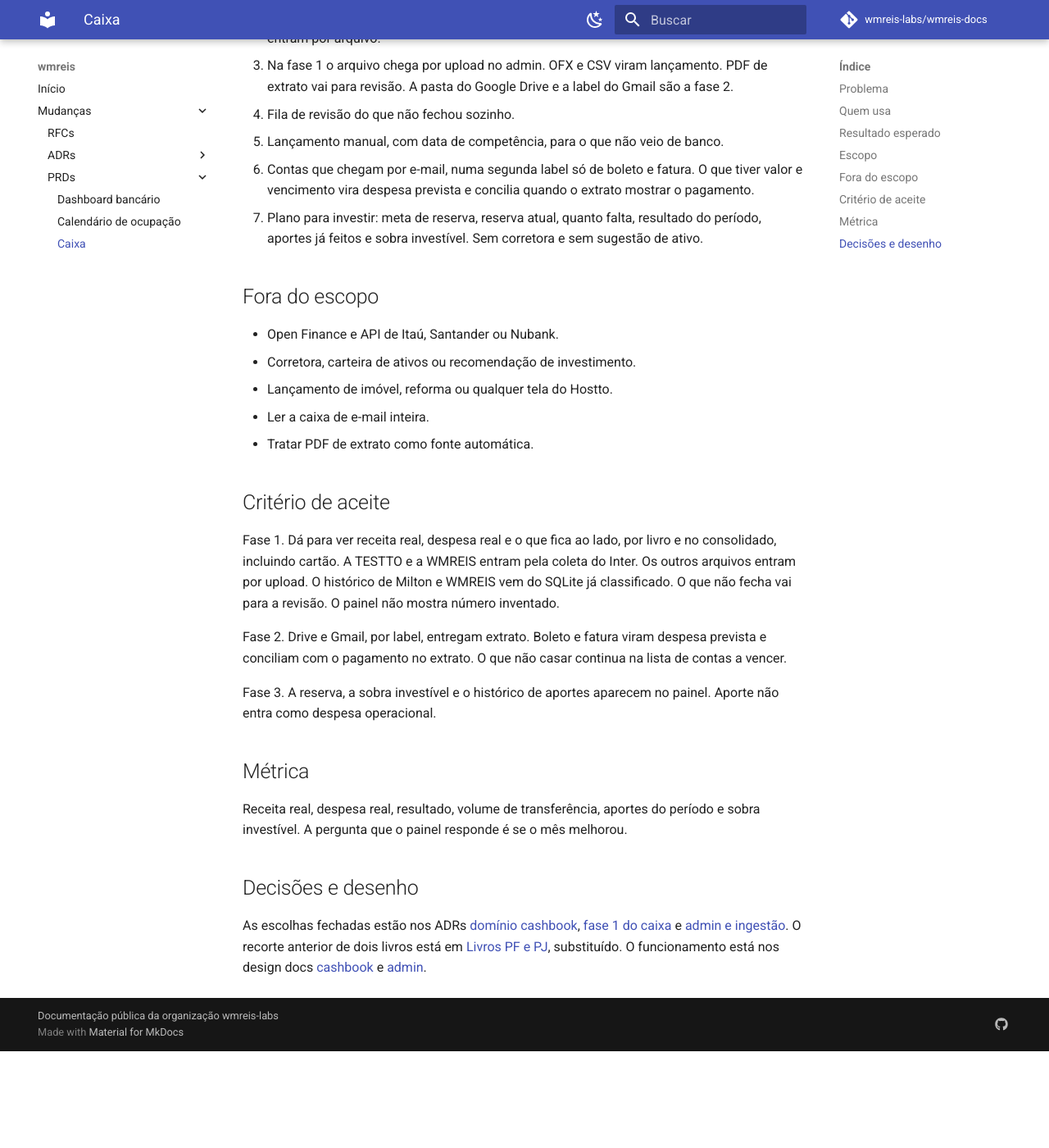
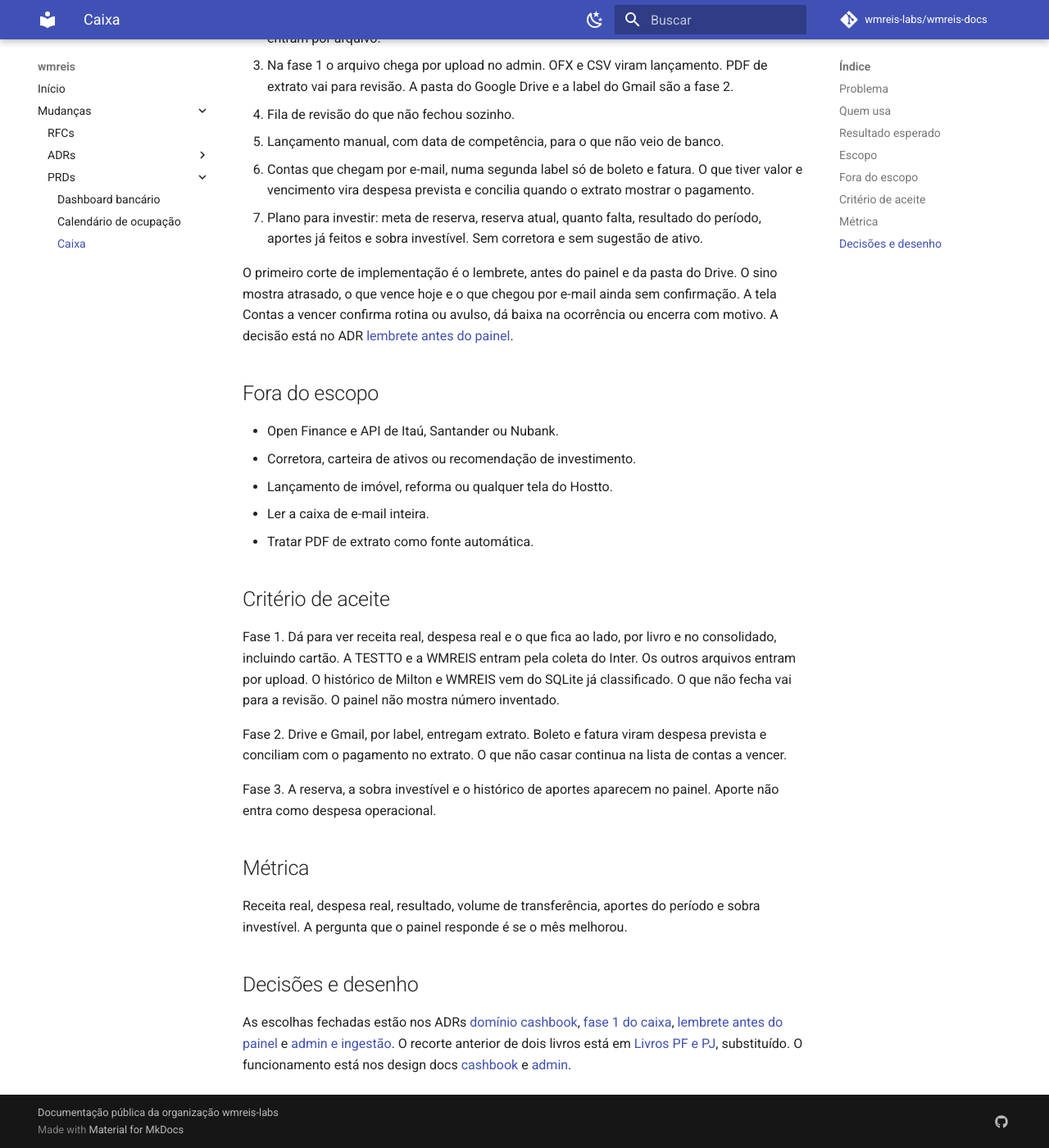
Before and after one commit to wmreis-labs/wmreis-docs, an MkDocs documentation site: the page built from docs/mudancas/prd/2026-09-27-caixa-pessoal-profissional.md, in a window 1280 px wide and 1400 px high, scrolled down 825 px. Shown: the whole window at 82% size. Built offline with MkDocs 1.6.1 and Material for MkDocs 9.7.7, drawn with Linux system fonts in a browser that asks for light colours; comment, search, counter and statistics services are not loaded; before the commit the page ends 2107 px from its top, so only the background shows below that.

Commit message:
docs: publicar o lembrete antes do painel

```diff
--- a/docs/mudancas/prd/2026-09-27-caixa-pessoal-profissional.md
+++ b/docs/mudancas/prd/2026-09-27-caixa-pessoal-profissional.md
@@ -26,6 +26,8 @@ Um painel, por livro e consolidado, que mostra receita real, despesa real e o re
 6. Contas que chegam por e-mail, numa segunda label só de boleto e fatura. O que tiver valor e vencimento vira despesa prevista e concilia quando o extrato mostrar o pagamento.
 7. Plano para investir: meta de reserva, reserva atual, quanto falta, resultado do período, aportes já feitos e sobra investível. Sem corretora e sem sugestão de ativo.
 
+O primeiro corte de implementação é o lembrete, antes do painel e da pasta do Drive. O sino mostra atrasado, o que vence hoje e o que chegou por e-mail ainda sem confirmação. A tela Contas a vencer confirma rotina ou avulso, dá baixa na ocorrência ou encerra com motivo. A decisão está no ADR [lembrete antes do painel](../adr/2026-10-17-lembrete-caixa.md).
+
 ## Fora do escopo
 
 - Open Finance e API de Itaú, Santander ou Nubank.
@@ -48,4 +50,4 @@ Receita real, despesa real, resultado, volume de transferência, aportes do per
 
 ## Decisões e desenho
 
-As escolhas fechadas estão nos ADRs [domínio cashbook](../adr/2026-09-27-dominio-cashbook.md), [fase 1 do caixa](../adr/2026-09-27-fase-1-caixa.md) e [admin e ingestão](../adr/2026-09-27-admin-e-ingestao.md). O recorte anterior de dois livros está em [Livros PF e PJ](../adr/2026-09-27-livros-pf-pj.md), substituído. O funcionamento está nos design docs [cashbook](https://wmreis-labs.github.io/airtestto-docs/mudancas/design/2026-09-27-caixa-cashbook/) e [admin](https://wmreis-labs.github.io/admin-docs/mudancas/design/2026-09-27-caixa-admin/).
+As escolhas fechadas estão nos ADRs [domínio cashbook](../adr/2026-09-27-dominio-cashbook.md), [fase 1 do caixa](../adr/2026-09-27-fase-1-caixa.md), [lembrete antes do painel](../adr/2026-10-17-lembrete-caixa.md) e [admin e ingestão](../adr/2026-09-27-admin-e-ingestao.md). O recorte anterior de dois livros está em [Livros PF e PJ](../adr/2026-09-27-livros-pf-pj.md), substituído. O funcionamento está nos design docs [cashbook](https://wmreis-labs.github.io/airtestto-docs/mudancas/design/2026-09-27-caixa-cashbook/) e [admin](https://wmreis-labs.github.io/admin-docs/mudancas/design/2026-09-27-caixa-admin/).
--- a/mkdocs.yml
+++ b/mkdocs.yml
@@ -70,6 +70,7 @@ nav:
           - Livros PF e PJ: mudancas/adr/2026-09-27-livros-pf-pj.md
           - Admin e ingestão: mudancas/adr/2026-09-27-admin-e-ingestao.md
           - Fase 1 do caixa: mudancas/adr/2026-09-27-fase-1-caixa.md
+          - Lembrete antes do painel: mudancas/adr/2026-10-17-lembrete-caixa.md
       - PRDs:
           - mudancas/prd/index.md
           - Dashboard bancário: mudancas/prd/2026-10-17-dashboard-bancario.md
```
Also changed, not shown: docs/mudancas/adr/2026-09-27-fase-1-caixa.md (+1 -1 lines), docs/mudancas/adr/2026-10-17-lembrete-caixa.md (added, +32 -0 lines), docs/mudancas/adr/index.md (+1 -0 lines).
